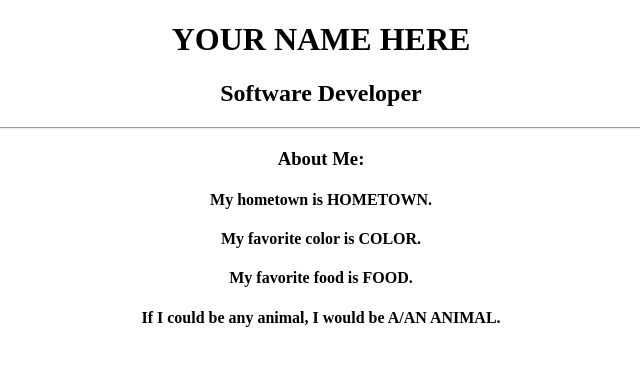
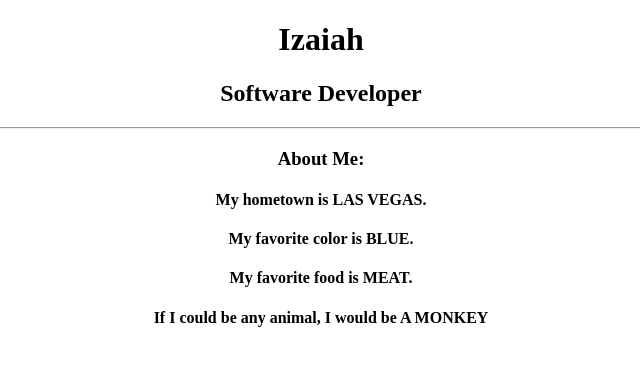
Before and after one commit to IzaiahH/Profile, a plain HTML site: page index.html in a window 1280 px wide. Shown: the whole page, without its empty margins (319-959 px from the left). Drawn offline with Linux system fonts and the light colour scheme.

Commit message:
added info

```diff
--- a/index.html
+++ b/index.html
@@ -7,14 +7,14 @@
 		  </head>
 		  <body>
 			<div align="center">
-				<h1>YOUR NAME HERE</h1>
+				<h1>Izaiah</h1>
 				<h2>Software Developer</h2>
 				<hr>
 				<h3>About Me:</h3>
-					<h4>My hometown is HOMETOWN.</h4>
-					<h4>My favorite color is COLOR.</h4>
-					<h4>My favorite food is FOOD.</h4>
-					<h4>If I could be any animal, I would be A/AN ANIMAL.</h4>
+					<h4>My hometown is LAS VEGAS.</h4>
+					<h4>My favorite color is BLUE.</h4>
+					<h4>My favorite food is MEAT.</h4>
+					<h4>If I could be any animal, I would be A MONKEY</h4>
 			</div>
 		  </body>
 		</html>
```
